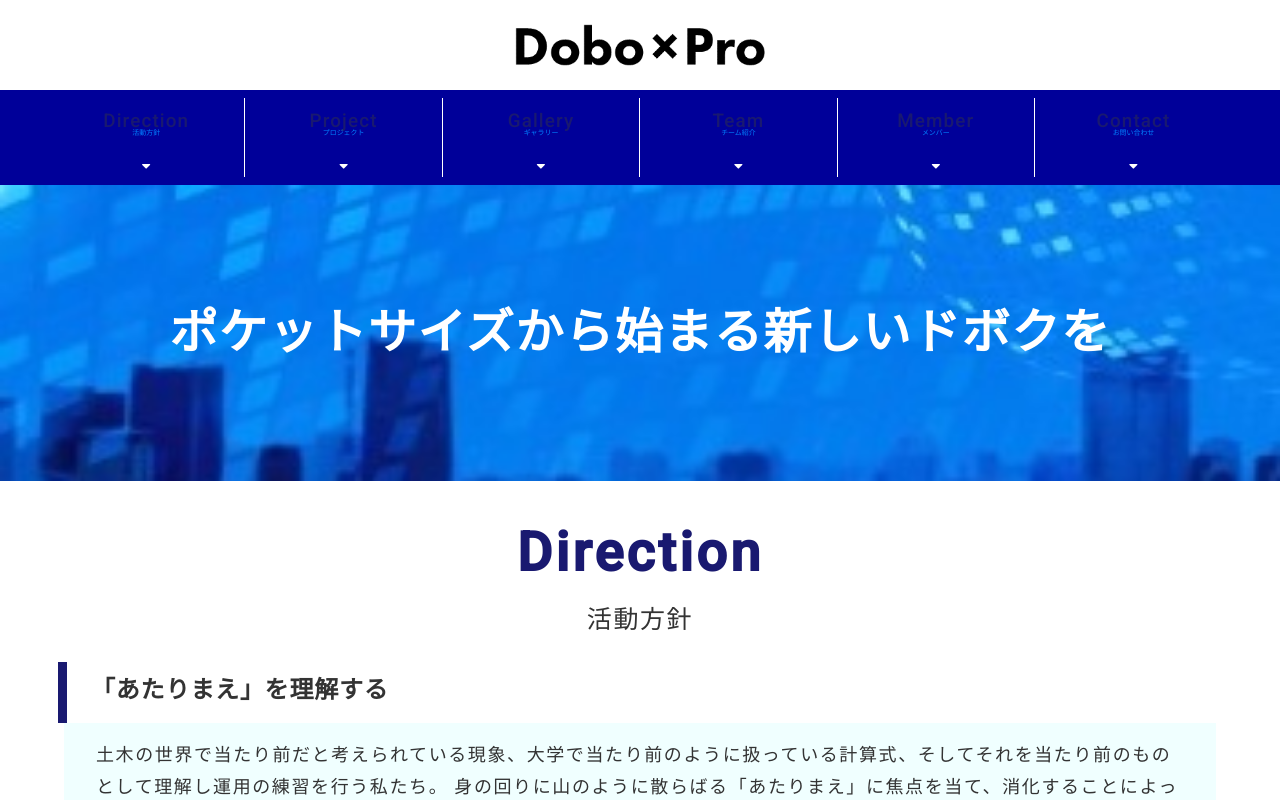
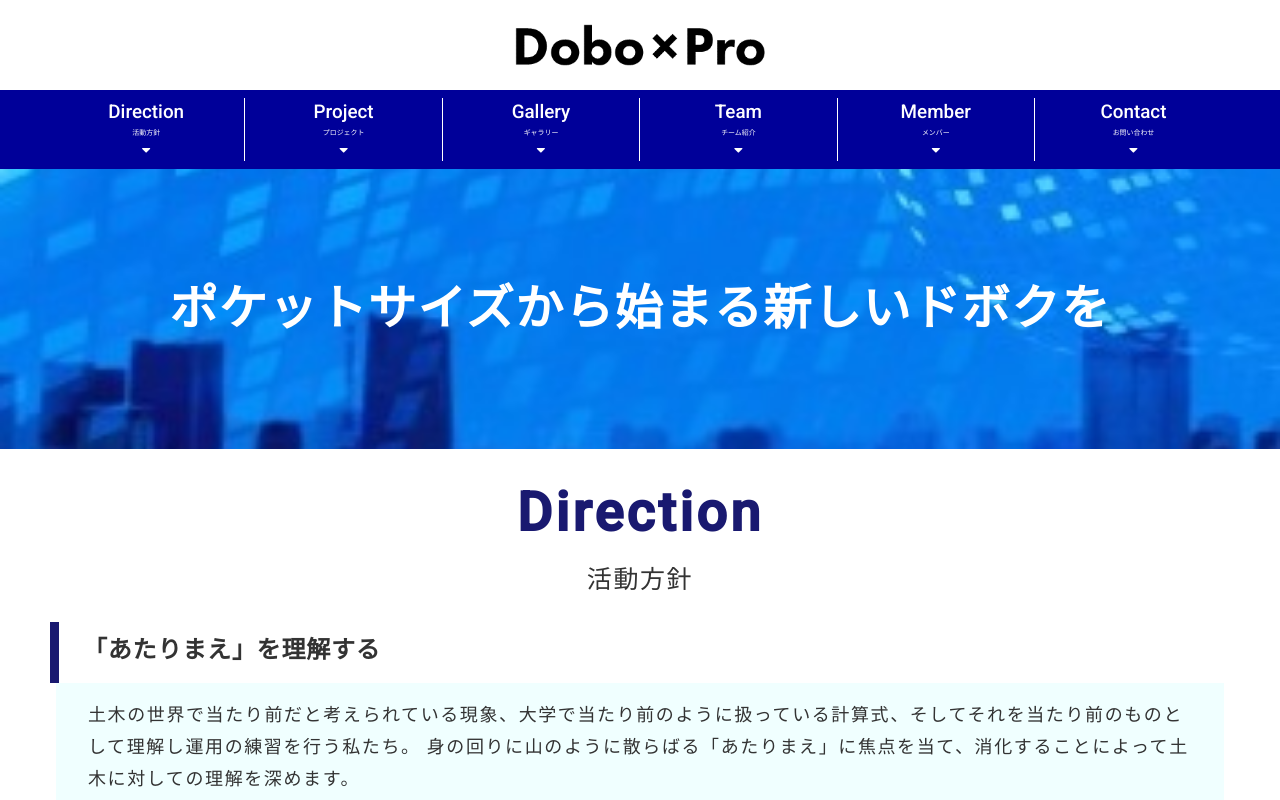
Before and after one commit to DoboPro/DoboPro, an Angular app: page /page in a window 1280 px wide. Shown: the top 800 px of the page. Built offline with nearby package versions, Linux system fonts and the light colour scheme.

Commit message:
余白調整

```diff
--- a/src/app/app.component.scss
+++ b/src/app/app.component.scss
@@ -42,7 +42,7 @@ p {
   font-weight: 1000;
   line-height: 25px;
   display: block;
-  width: 80%;
+  width: 100%;
 }
 .tytle_three {
   font-size: 48px;
@@ -52,7 +52,6 @@ p {
 .tytle_four {
   background: linear-gradient(transparent 70%, #a7d6ff 70%);
   padding-left: 8px;
-  margin: 24px auto 10px auto;
   font-size: 24px;
   font-weight: 500;
   display: block;
@@ -83,7 +82,7 @@ p {
 
 .content-inner {
   max-width: 1200px;
-  padding: 16px;
+  padding: 8px;
   margin: 0 auto;
   h2 {
     font-size: calc(2.571em + 26 * (100vw - 375px) / 1305);
@@ -153,21 +152,7 @@ p {
   img.slice_jpg{
     width: auto;
   }
-  .menuTitle{
-    font-size: calc(2.571em + 26 * (100vw - 375px) / 1305);
-    letter-spacing: 0.06em;
-    line-height: 2.09;
-    text-align: center;
-    color: #191970;
-    font-weight: 900;
-  }
-  .jaTitle{
-    font-size: 48px;
-    text-align: center;
-    color: #0080ff;
-    margin-top: -18px;
-    margin-bottom: 16px;
-  }
+
 }
 
 .explain img{
@@ -450,7 +435,7 @@ p {
   }
   .list {
     margin: 8px -8px;
-    padding: 0 8px;
+    padding: 0 ;
     font-weight: 800;
     font-size: 20px;
     background-color: #ffffff;
@@ -500,7 +485,6 @@ blockquote {
 .tytle_four {
   background: linear-gradient(transparent 70%, #a7d6ff 70%);
   padding-left: 8px;
-  margin: 24px 56px 12px;
   font-size: 20px;
   font-weight: 500;
 }
```
Also changed, not shown: src/app/lotationalslip/lotationalslip.component.html (+36 -18 lines).
